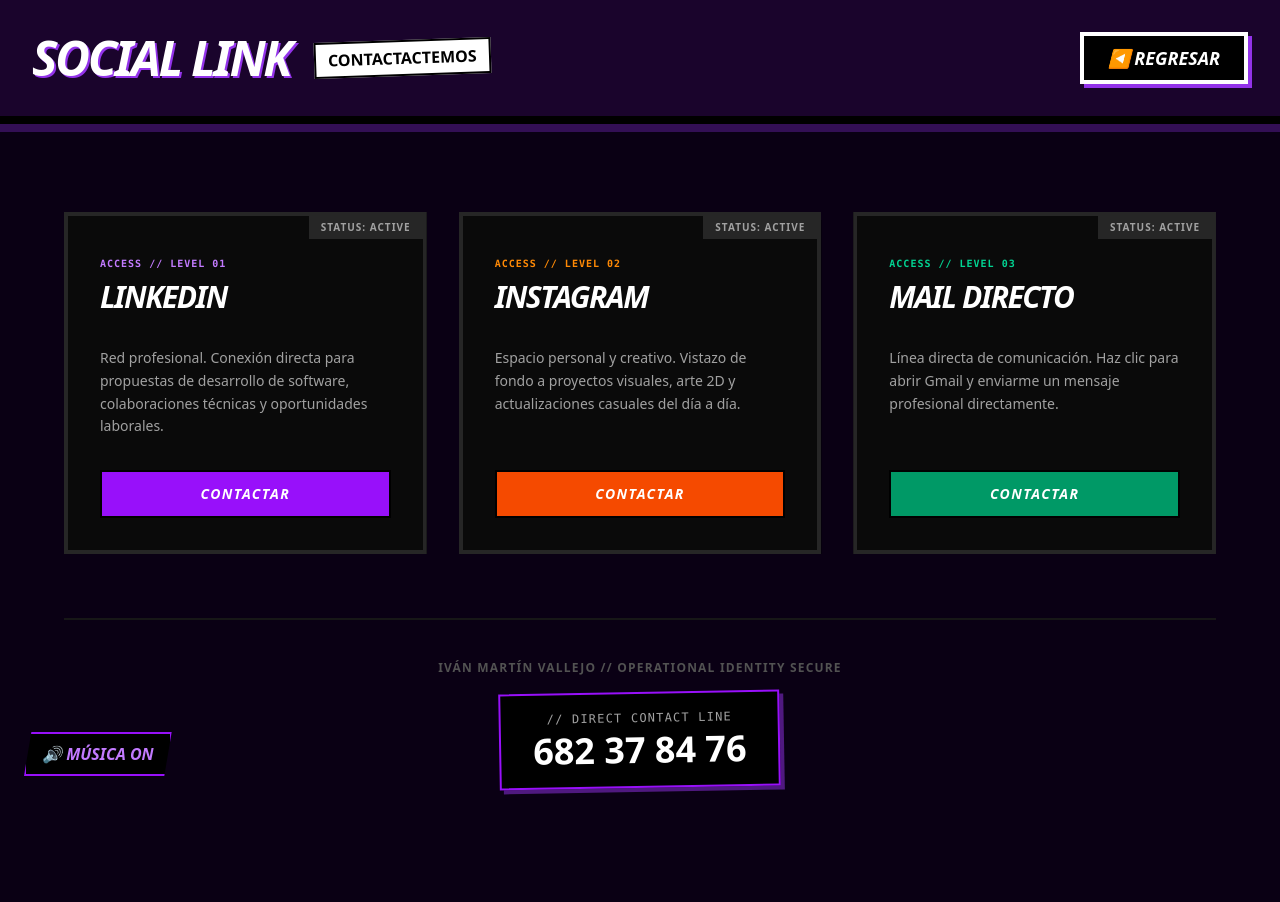
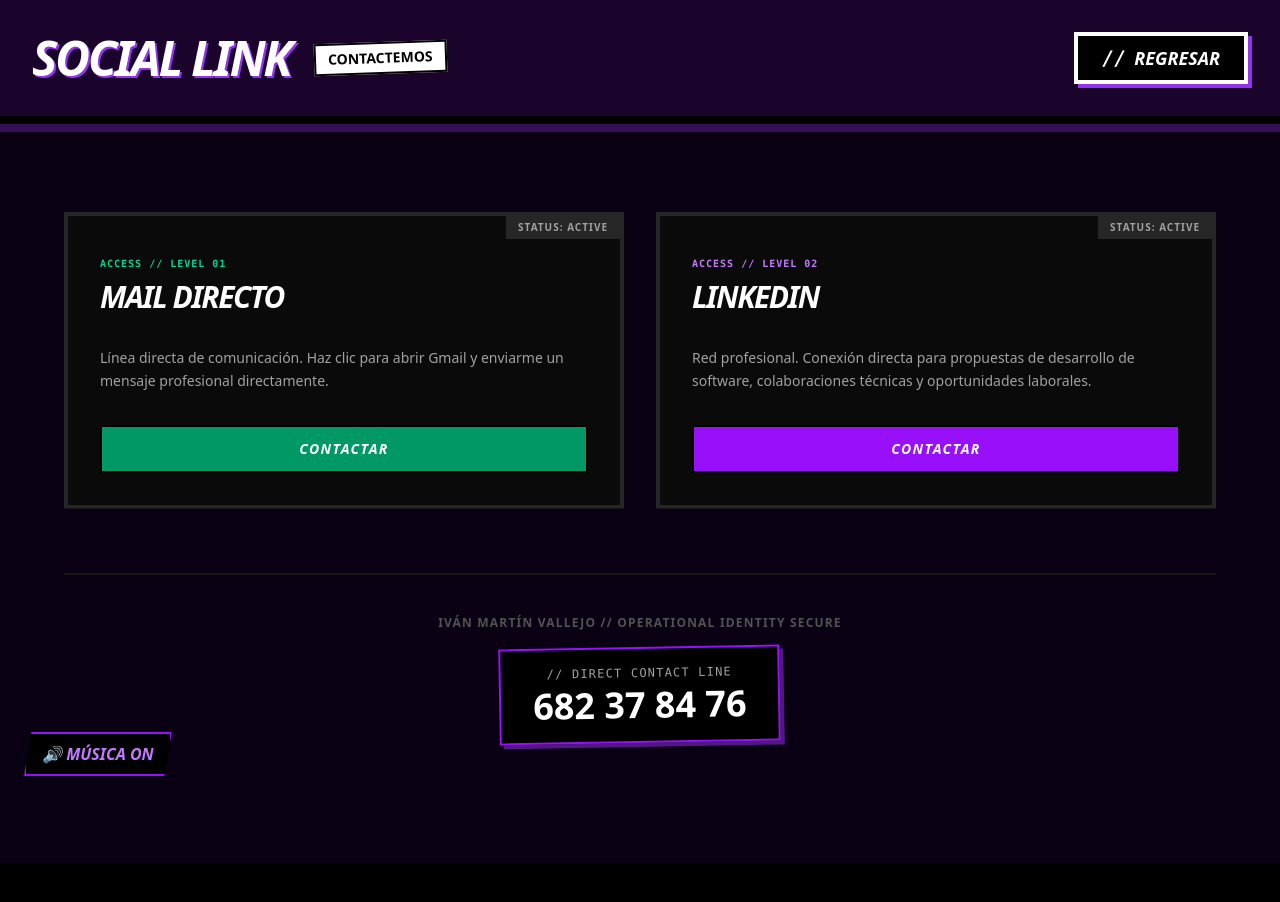
Before and after one commit to Navi412/Portfolio, a Next.js app: page /portfolio/social in a window 1280 px wide. Shown: the top 902 px of the page. After the commit the page ends 863 px from the top, so only its background shows below. Built offline with nearby package versions, Linux system fonts and the light colour scheme.

Commit message:
Adaptacion movil pagina social links

```diff
--- a/app/portfolio/social/page.tsx
+++ b/app/portfolio/social/page.tsx
@@ -3,66 +3,57 @@
 import Link from "next/link";
 
 export default function SocialPage() {
-  // Datos rediseñados con estética de sistema operativo técnico
+  // Datos actualizados: Solo Mail y LinkedIn (en ese orden)
   const socialLinks = [
     {
       id: "01",
       level: "ACCESS // LEVEL 01",
+      name: "MAIL DIRECTO",
+      description: "Línea directa de comunicación. Haz clic para abrir Gmail y enviarme un mensaje profesional directamente.",
+      url: "https://mail.google.com/mail/?view=cm&fs=1&to=ivanmv412@gmail.com&su=Queremos%20contratarte!!",
+      isExternal: true,
+      color: "bg-emerald-600",
+      accent: "text-emerald-400"
+    },
+    {
+      id: "02",
+      level: "ACCESS // LEVEL 02",
       name: "LINKEDIN",
       description: "Red profesional. Conexión directa para propuestas de desarrollo de software, colaboraciones técnicas y oportunidades laborales.",
       url: "https://www.linkedin.com/in/iv%C3%A1n-martin-vallejo",
       isExternal: true,
       color: "bg-purple-600",
       accent: "text-purple-400"
-    },
-    {
-      id: "02",
-      level: "ACCESS // LEVEL 02",
-      name: "INSTAGRAM",
-      description: "Espacio personal y creativo. Vistazo de fondo a proyectos visuales, arte 2D y actualizaciones casuales del día a día.",
-      url: "https://www.instagram.com",
-      isExternal: true,
-      color: "bg-orange-600",
-      accent: "text-orange-400"
-    },
-    {
-      id: "03",
-      level: "ACCESS // LEVEL 03",
-      name: "MAIL DIRECTO",
-      description: "Línea directa de comunicación. Haz clic para abrir Gmail y enviarme un mensaje profesional directamente.",
-      url: "https://mail.google.com/mail/?view=cm&fs=1&to=ivanmv412@gmail.com&su=Queremos%20contratarte!!",
-      isExternal: true,
-      color: "bg-emerald-600",
-      accent: "text-emerald-400"
     }
   ];
 
   return (
-    <div className="bg-[#0a0014] min-h-screen text-white font-sans overflow-hidden flex flex-col relative pb-20">
+    // overflow-x-hidden md:overflow-hidden permite el scroll en móvil si hace falta
+    <div className="bg-[#0a0014] min-h-screen text-white font-sans overflow-x-hidden md:overflow-hidden flex flex-col relative pb-20">
 
-      {/* CABECERA */}
-      <div className="relative z-20 flex justify-between items-center p-8 border-b-8 border-black bg-purple-900/20 shadow-[0_8px_0_rgba(147,51,234,0.3)]">
-        <div className="flex items-center gap-6">
-          <h2 className="text-5xl font-black italic uppercase tracking-tighter drop-shadow-[2px_2px_0px_rgba(147,51,234,1)]">
+      {/* CABECERA (Adaptable) */}
+      <div className="relative z-20 flex flex-col md:flex-row justify-between items-start md:items-center p-6 md:p-8 border-b-8 border-black bg-purple-900/20 shadow-[0_8px_0_rgba(147,51,234,0.3)] gap-4 md:gap-0">
+        <div className="flex items-center gap-4 md:gap-6 w-full justify-between md:justify-start">
+          <h2 className="text-3xl md:text-5xl font-black italic uppercase tracking-tighter drop-shadow-[2px_2px_0px_rgba(147,51,234,1)]">
             Social Link
           </h2>
-          <span className="bg-white text-black font-bold px-3 py-1 -rotate-2 border-2 border-black hidden md:block">
-            CONTACTACTEMOS
+          <span className="bg-white text-black font-bold text-[10px] md:text-sm px-2 py-1 md:px-3 -rotate-2 border-2 border-black whitespace-nowrap">
+            CONTACTEMOS
           </span>
         </div>
-        <Link href="/portfolio">
+        <Link href="/portfolio" className="w-full md:w-auto mt-2 md:mt-0">
           <motion.button
             whileHover={{ scale: 1.05 }}
             whileTap={{ scale: 0.95 }}
-            className="bg-black text-white font-black uppercase px-6 py-2 border-4 border-white italic text-lg shadow-[4px_4px_0px_rgba(147,51,234,1)]"
+            className="w-full bg-black text-white font-black uppercase px-4 md:px-6 py-2 md:py-2 border-4 border-white italic text-sm md:text-lg shadow-[4px_4px_0px_rgba(147,51,234,1)] flex items-center justify-center md:justify-start gap-2"
           >
-            ◀ Regresar
+            <span className="text-lg md:text-xl leading-none font-mono">{"//"}</span> REGRESAR
           </motion.button>
         </Link>
       </div>
 
       {/* GRID DE TARJETAS */}
-      <div className="relative z-10 p-8 md:p-16 max-w-7xl mx-auto w-full grid grid-cols-1 lg:grid-cols-3 gap-8 mt-6">
+      <div className="relative z-10 p-4 md:p-16 max-w-7xl mx-auto w-full grid grid-cols-1 md:grid-cols-2 gap-8 mt-6">
 
         {socialLinks.map((link, idx) => (
           <motion.a
@@ -78,24 +69,25 @@
               scale: 1.02,
               transition: { type: "spring", stiffness: 300, damping: 20 }
             }}
-            className="bg-neutral-950 border-4 border-neutral-800 p-8 relative flex flex-col shadow-[8px_8px_0px_rgba(0,0,0,1)] hover:border-purple-600 transition-colors duration-300 group cursor-pointer"
+            whileTap={{ scale: 0.98 }}
+            className="bg-neutral-950 border-4 border-neutral-800 p-6 md:p-8 relative flex flex-col shadow-[6px_6px_0px_rgba(0,0,0,1)] md:shadow-[8px_8px_0px_rgba(0,0,0,1)] hover:border-purple-600 transition-colors duration-300 group cursor-pointer"
             style={{ clipPath: 'polygon(0 0, 100% 0%, 100% 100%, 0% 100%)' }}
           >
             {/* STATUS BAR */}
-            <div className="absolute top-0 right-0 bg-neutral-800 text-neutral-400 font-bold px-3 py-1 text-[10px] uppercase tracking-widest">
+            <div className="absolute top-0 right-0 bg-neutral-800 text-neutral-400 font-bold px-3 py-1 text-[8px] md:text-[10px] uppercase tracking-widest">
               STATUS: ACTIVE
             </div>
 
-            <div className="mb-8 mt-2">
+            <div className="mb-6 md:mb-8 mt-2">
               <span className={`text-[10px] font-bold tracking-widest ${link.accent} block mb-2 font-mono`}>
                 {link.level}
               </span>
-              <h3 className="text-3xl font-black italic uppercase tracking-tighter">
+              <h3 className="text-2xl md:text-3xl font-black italic uppercase tracking-tighter text-white">
                 {link.name}
               </h3>
             </div>
 
-            <p className="text-neutral-400 text-sm font-medium leading-relaxed mb-8 flex-grow">
+            <p className="text-neutral-400 text-xs md:text-sm font-medium leading-relaxed mb-6 md:mb-8 flex-grow">
               {link.description}
             </p>
 
@@ -109,17 +101,17 @@
 
       </div>
 
-      {/* PIE DE PÁGINA */}
-      <div className="mt-auto text-center relative z-10 py-10 border-t-2 border-neutral-900 mx-16">
-        <p className="text-neutral-600 text-xs font-bold uppercase tracking-widest mb-4">
+      {/* PIE DE PÁGINA (Adaptado) */}
+      <div className="mt-auto text-center relative z-10 py-10 border-t-2 border-neutral-900 mx-4 md:mx-16">
+        <p className="text-neutral-600 text-[10px] md:text-xs font-bold uppercase tracking-widest mb-4">
           Iván Martín Vallejo // Operational Identity Secure
         </p>
 
-        <div className="inline-block border-2 border-purple-600 bg-black px-8 py-4 shadow-[4px_4px_0px_rgba(147,51,234,0.5)] transform -rotate-1">
-          <p className="text-neutral-400 text-xs uppercase tracking-widest mb-1 font-mono">
+        <div className="inline-block border-2 border-purple-600 bg-black px-6 md:px-8 py-3 md:py-4 shadow-[4px_4px_0px_rgba(147,51,234,0.5)] transform -rotate-1 w-[90%] sm:w-auto">
+          <p className="text-neutral-400 text-[10px] md:text-xs uppercase tracking-widest mb-1 font-mono">
             // Direct contact line
           </p>
-          <a href="tel:682378476" className="text-3xl md:text-4xl font-black text-white hover:text-purple-400 transition-colors">
+          <a href="tel:682378476" className="text-2xl sm:text-3xl md:text-4xl font-black text-white hover:text-purple-400 transition-colors block">
             682 37 84 76
           </a>
         </div>
```
